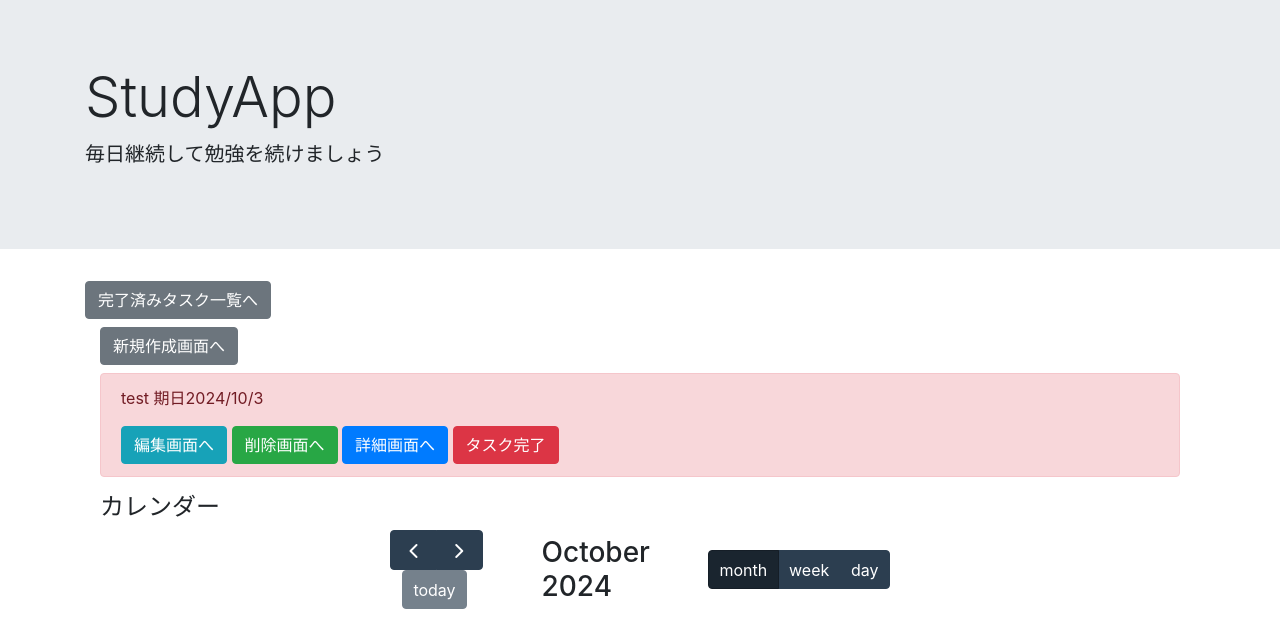
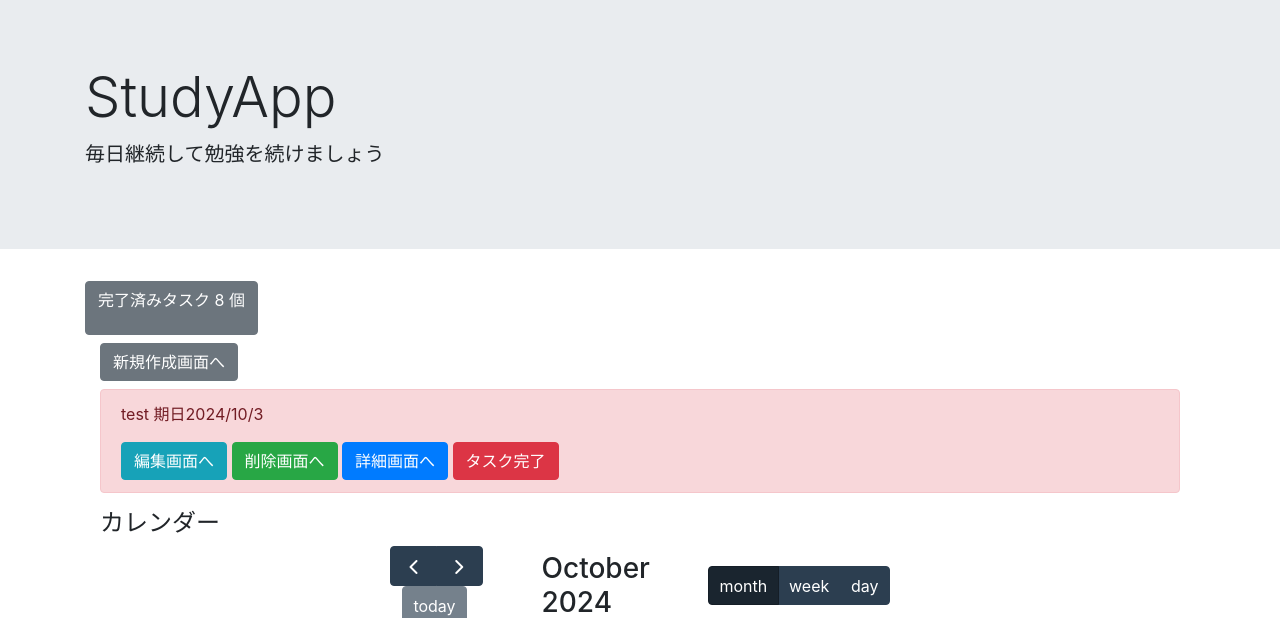
Before and after one commit to Kasai966/todoproject, a Django app: page /index/ in a window 1280 px wide. Shown: the top 618 px of the page. Run offline with Django 5.2, Linux system fonts and the light colour scheme; a user stored in the database is signed in; data comes from the database, SQL or seed files in the repository; both versions use the stored data as it was after the commit; some libraries are stand-ins or nearby versions.

Commit message:
完了タスクの数が表示されるようにしました。

```diff
--- a/todo/templates/index.html
+++ b/todo/templates/index.html
@@ -11,7 +11,9 @@
 
 {% block content %}
     <div class="container">
-        <a href="{% url 'completed_tasks' %}" class="btn btn-secondary mb-2" tabindex="-1" role="button" aria-disabled="true">完了済みタスク一覧へ</a>
+        <a href="{% url 'completed_tasks' %}" class="btn btn-secondary mb-2" tabindex="-1" role="button" aria-disabled="true">
+            <p>完了済みタスク {{ completed_tasks_count }} 個</p>
+        </a>
         <!-- リストをインクルード -->
         {% include 'todo/list.html' %}
         <!-- カレンダーをインクルード　-->
--- a/todo/views.py
+++ b/todo/views.py
@@ -10,7 +10,13 @@ class TodoMain(TemplateView):
     template_name = 'index.html'
     def get_context_data(self, **kwargs):
         context = super().get_context_data(**kwargs)
-        context['object_list'] = TodoModel.objects.filter(is_completed=False)  # 完了タスク以外のobject_listをコンテキストに追加
+
+        #未完了タスクをコンテキストに追加
+        context['object_list'] = TodoModel.objects.filter(is_completed=False)
+
+        #完了タスクの数をコンテキストに追加
+        completed_tasks_count = TodoModel.objects.filter(is_completed=True).count()
+        context['completed_tasks_count'] = completed_tasks_count
 
         #ログイン履歴をカレンダーに表示
         login_records = LoginRecord.objects.filter(user=self.request.user)
```
Also changed, not shown: db.sqlite3.
